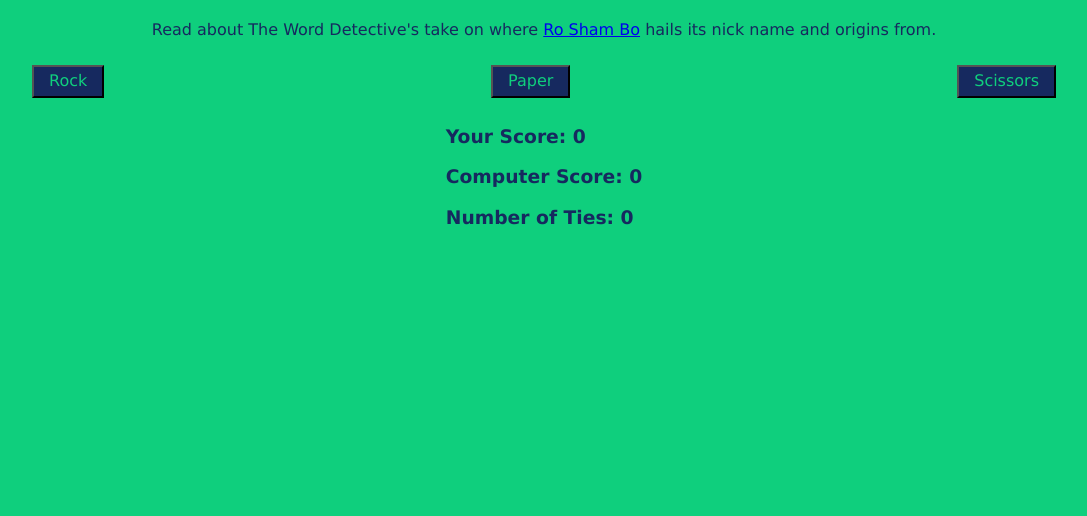
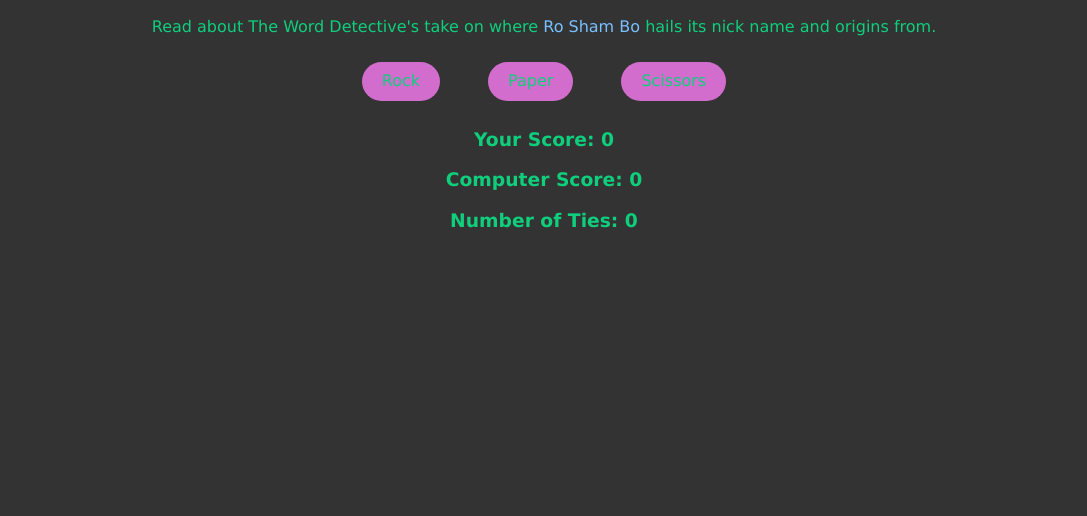
Before and after one commit to Michael-Baas/rock-paper-scissors, a plain HTML site: page index.html in a window 1280 px wide. Shown: the part 284-800 px from the top of the page, without its empty margins (96-1183 px from the left). Drawn offline with Linux system fonts and the light colour scheme.

Commit message:
Fix button spacing

```diff
--- a/css/style.css
+++ b/css/style.css
@@ -20,27 +20,36 @@
 #bestOfFive{
   font-size: 5rem;
   font-weight: bold;
-  color: rgba(255,	123,	114,	1);
+  color: rgba(255,	123,	114,	1)	;
 
 }
 
+a{
+  color: rgb(121,192,255);
+  text-decoration: none;
+}
+
 body {
-  background: rgba(15,	207,	125, 1);
+  /* background: rgba(15,	207,	125, 1);  */
+  background: #333;
   font-family: Verdana, Geneva, Tahoma, sans-serif;
   font-size: 1.6rem;
-  color: rgb(22, 41, 95);
+  color: rgba(15,	207,	125, 1);
   display: flex;
   justify-content: center;
   height: 100vh;
+  text-align: center;
 
 }
 
 
 button{
-  background: rgb(22, 41, 95);
+  background: rgb(210	,109	,206	);
   color:rgba(15,	207,	125, 1);
-  padding: .5rem 1.5rem;
+  padding: 1rem 2rem;
   margin: 1rem 0;
+  border-radius: 10em;
+  border: none;
 }
 
 .container{
@@ -63,12 +72,12 @@ html{
 
 .space-between{
   justify-content: space-between;
-  width: 100%;
+  gap: 3em;
 }
 
 #results{
   margin: 3rem;
   font-size: 3rem;
   font-weight: bold;
-  color: rgb(223, 45, 184);
+  color: rgb(121,192,255);
 }
```
